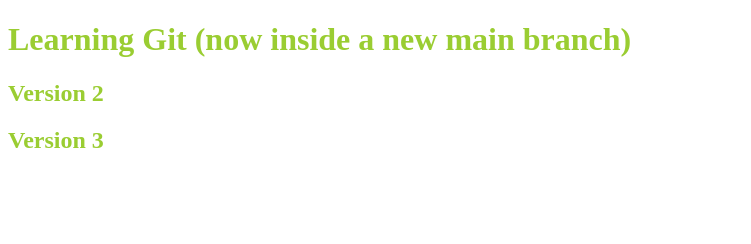
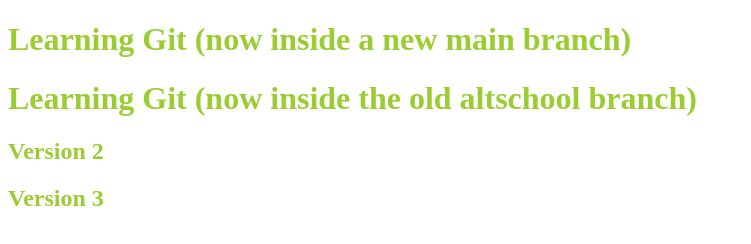
Before and after one commit to Emery-hub/learning-git-demo-one, a plain HTML site: page index.html in a window 1280 px wide. Shown: the whole page, without its empty margins (0-751 px from the left). Drawn offline with Linux system fonts and the light colour scheme.

Commit message:
added new h1 line in altschool branch

```diff
--- a/index.html
+++ b/index.html
@@ -8,6 +8,7 @@
   </head>
   <body>
     <h1>Learning Git (now inside a new main branch)</h1>
+    <h1>Learning Git (now inside the old altschool branch)</h1>
 
     <h2>Version 2</h2>
 
```
